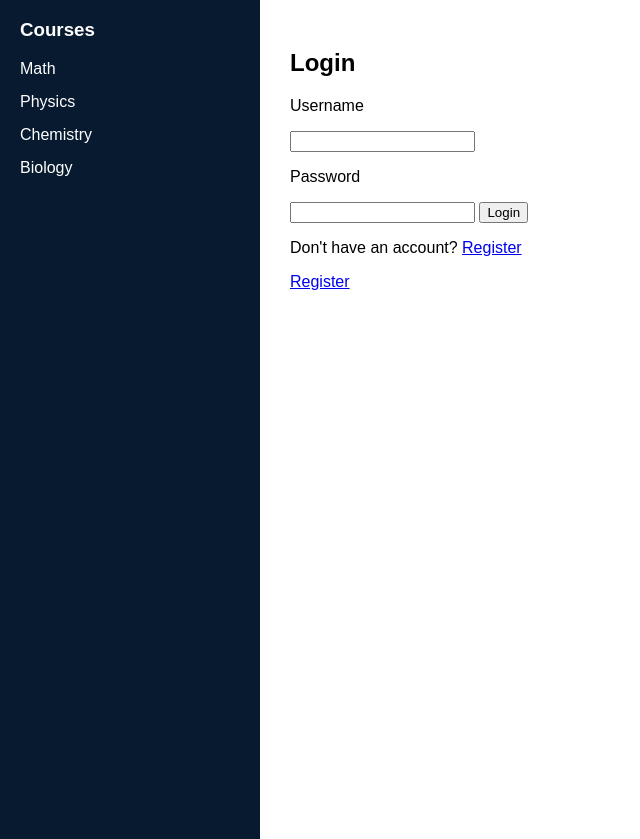
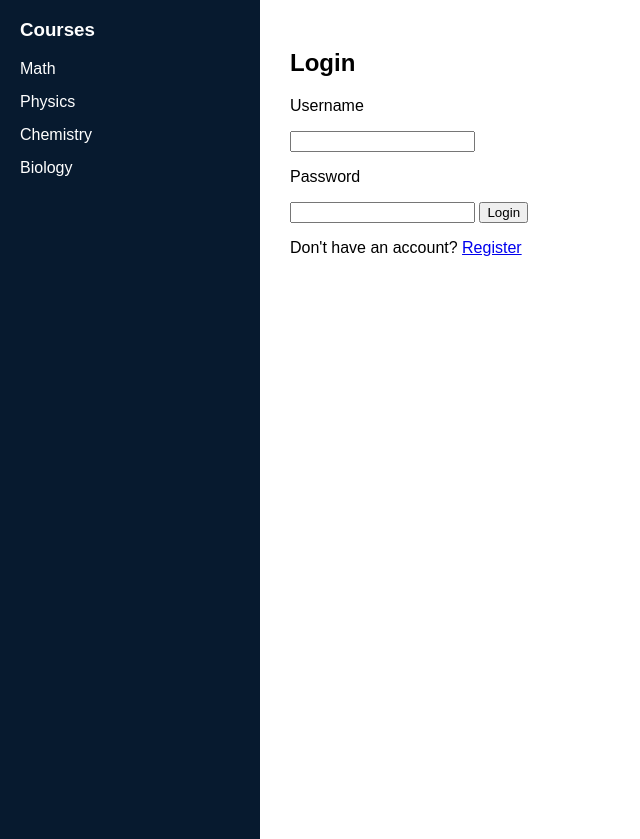
Before and after one commit to itsreynj-png/note_organizer, a Django app: page /login/ in a window 1280 px wide. Shown: the part 128-967 px from the top of the page, without its empty margins (0-640 px from the left). Run offline with Django 5.2, Linux system fonts and the light colour scheme.

Commit message:
Completed session 2

```diff
--- a/note_management/templates/login.html
+++ b/note_management/templates/login.html
@@ -17,6 +17,5 @@
     Don't have an account?
     <a href="#">Register</a>
 </p>
-<a href="#">Register</a>
 
 {% endblock  %}
```
